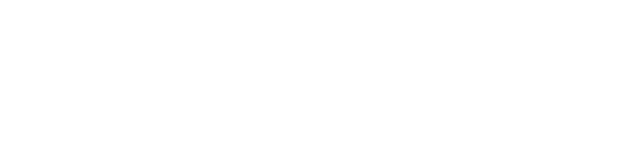
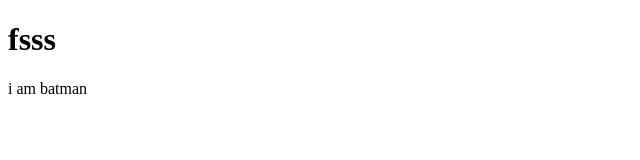
Before and after one commit to Pis2la/git-project, a plain HTML site: page index.html in a window 1280 px wide. Shown: the whole page, without its empty margins (0-640 px from the left). Drawn offline with Linux system fonts and the light colour scheme.

Commit message:
add information
add information

```diff
--- a/index.html
+++ b/index.html
@@ -6,6 +6,7 @@
     <title>GunNyF4</title>
 </head>
 <body>
-
+    <h1>fsss</h1>
+    <p>i am batman </p>
 </body>
 </html>
```
